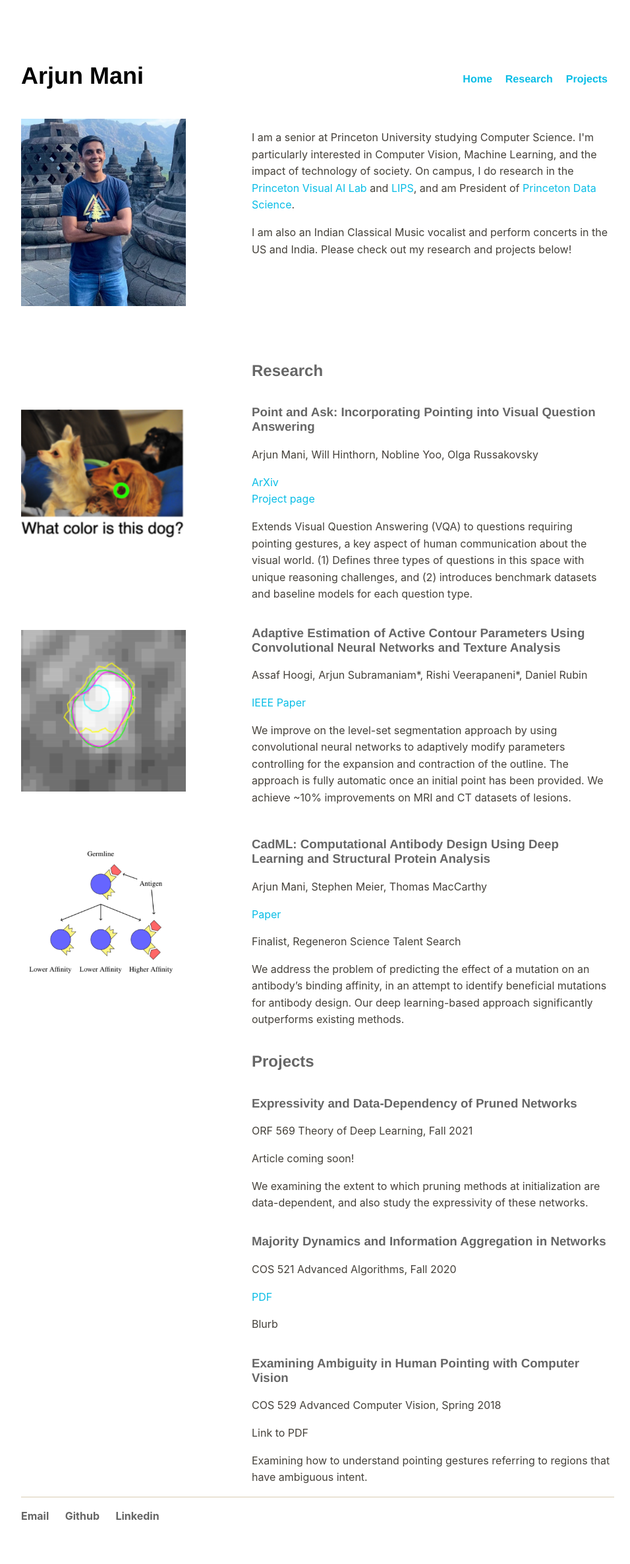
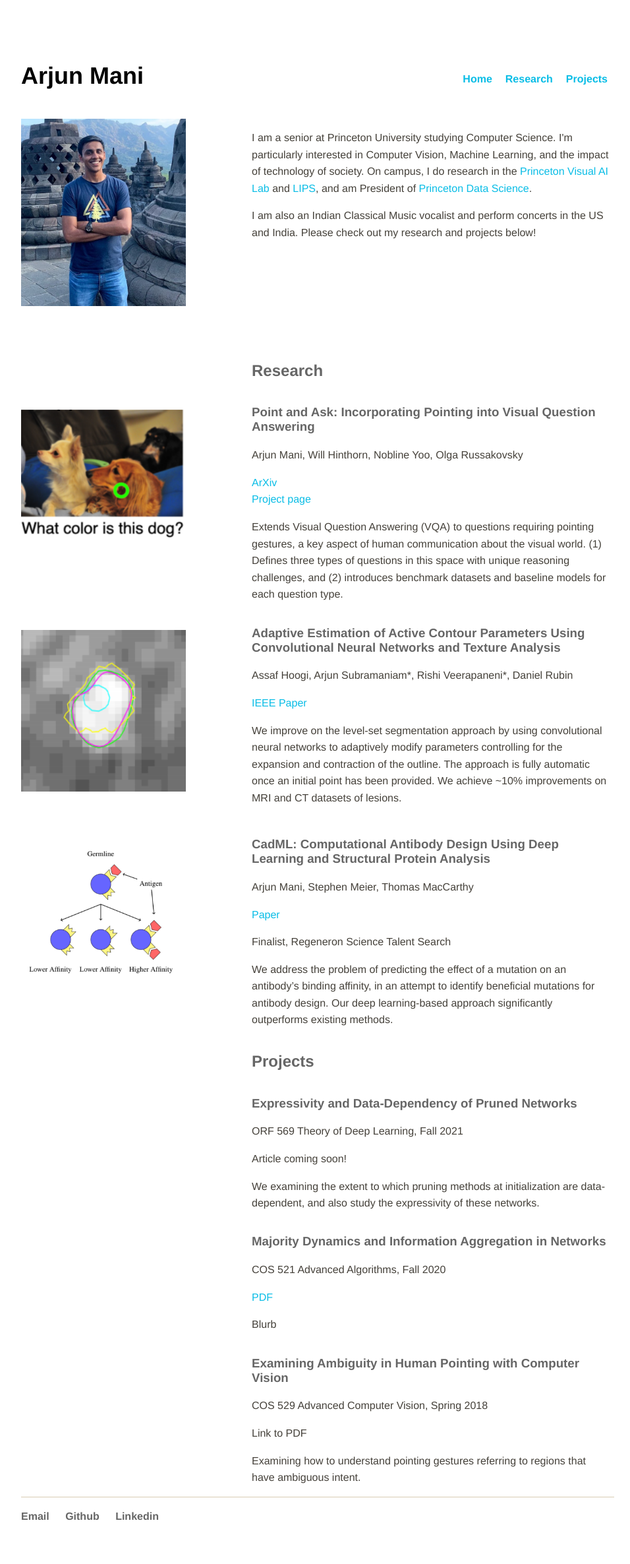
Before and after one commit to arjun-mani/arjun-mani.github.io, a Jekyll site: the page built from index.html, in a window 1280 px wide. Shown: the whole page at 66% size, without its empty margins (160-1116 px from the left). Built offline with Jekyll 4.4.1, drawn with Linux system fonts in a browser that asks for light colours.

Commit message:
Update main.css

```diff
--- a/css/main.css
+++ b/css/main.css
@@ -105,7 +105,7 @@
 }
 
 p, ol, ol li, ul, ul li {
-  font-family: 'Inter', 'Helvetica', 'Sans-Serif';
+  font-family: 'Helvetica', 'Sans-Serif';
   font-size: 16px;
   line-height: 1.6em;
   color: #45413A;
@@ -225,14 +225,14 @@
 .footnotes {
   font-family: 'Helvetica', 'Sans-Serif';
   font-size: 12px;
-  color: #45413A;
+  color: #666666;
   padding-top: 10px;
   padding-bottom: 25px;
 }
 
 .footnotes hr {
   width: 100px;
-  background-color: #F05232;
+  background-color: #ffffff;
   border-color: transparent;
 }
 
@@ -262,7 +262,7 @@
  }
 
 hr {
-  background-color: #F05232;
+  background-color: #666666;
   border-color: transparent;
 }
 
@@ -293,11 +293,7 @@
 }
 
 .title a {
-  color: #000;
-}
-.title a:hover {
-  text-decoration: none;
-  color: #F05232;
+  color: #000000;
 }
 
 div.about {
@@ -400,18 +396,18 @@
 
 /*** Mozilla based browsers ***/
 ::-moz-selection {
-  background-color: #F05232;
+  background-color: #666666;
   color: #fff;
 }
 
 /***For Other Browsers ***/
 ::-o-selection {
-  background-color: #F05232;
+  background-color: #666666;
   color: #fff;
 }
 
 ::-ms-selection {
-  background-color: #F05232;
+  background-color: #666666;
   color: #fff;
 }
 
```
